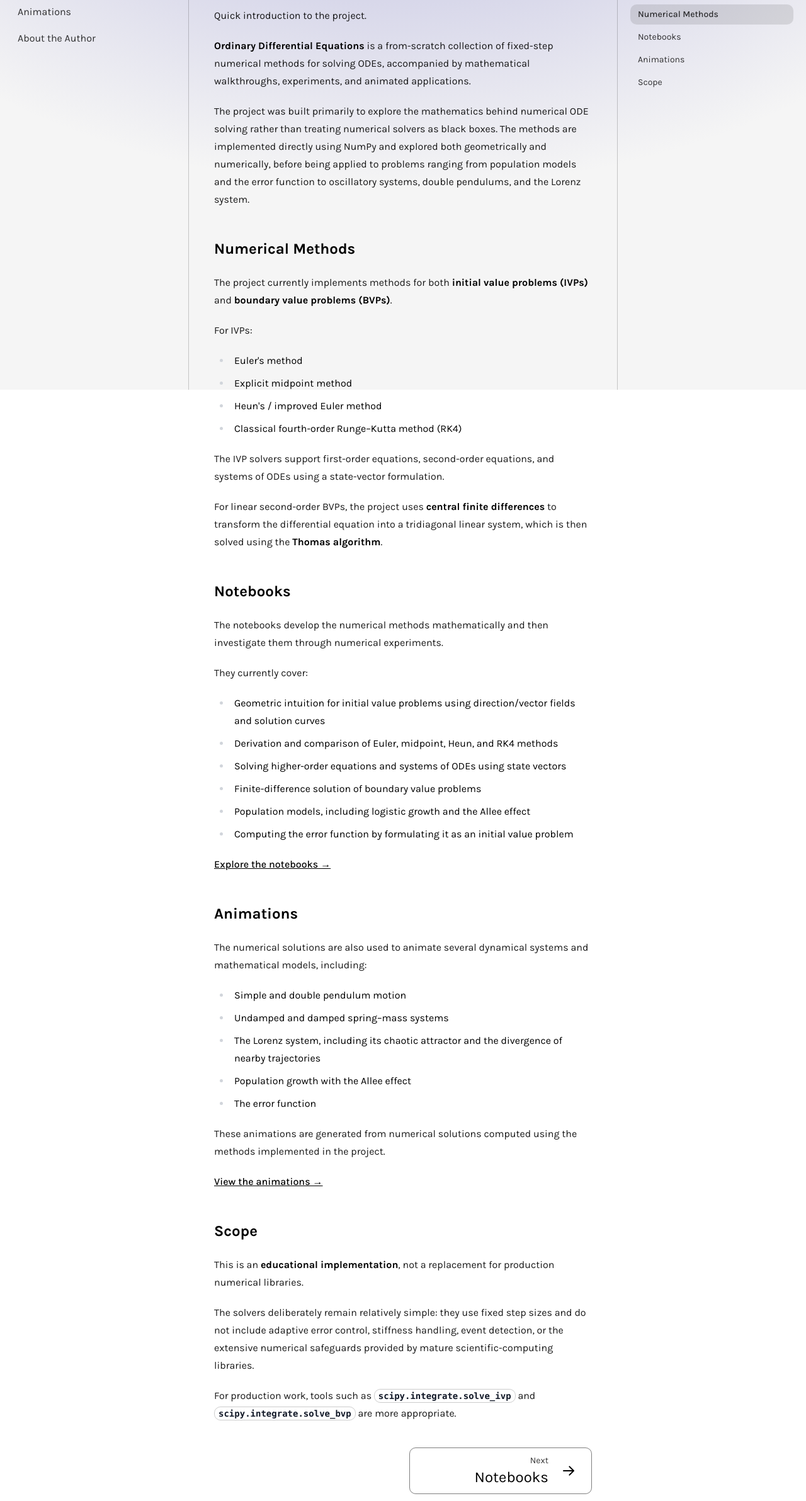
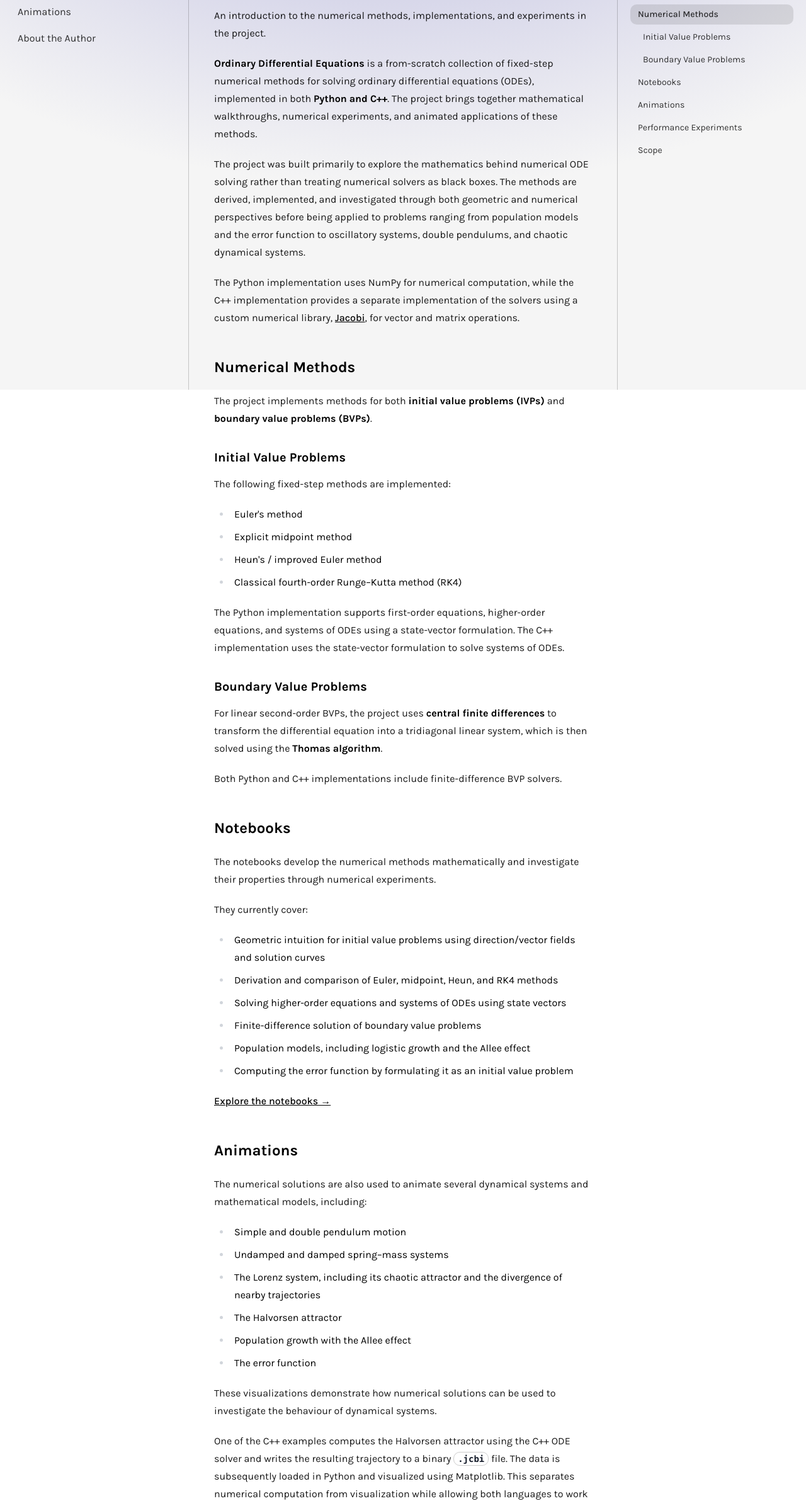
Before and after one commit to OjasRane/Ordinary-Differential-Equations, an Astro site: page /Ordinary-Differential-Equations/en/introduction in a window 1280 px wide. Shown: the part 181-2565 px from the top of the page at 63% size. Built offline with nearby package versions, Linux system fonts and the light colour scheme; Astro itself is replaced by a stand-in of ours.

Commit message:
Updated site after C++ port and Halvorsen Attractor animation

```diff
--- a/src/components/AnimationGrid.astro
+++ b/src/components/AnimationGrid.astro
@@ -35,6 +35,13 @@ const animations = [
     description:
       'Simulation of the Lorenz system, illustrating chaotic dynamics and the emergence of its characteristic strange attractor.',
     src: withBase('/animations/lorenz_attractor.mp4'),
+    type: 'video' as const,
+  },
+  {
+    title: 'Halvorsen Attractor',
+    description:
+      'Numerical simulation of the Halvorsen system computed using the C++ ODE solver and visualized in Python.',
+    src: withBase('/animations/halvorsen_attractor.mp4'),
     type: 'video' as const,
   },
   {
--- a/src/pages/en/introduction.mdx
+++ b/src/pages/en/introduction.mdx
@@ -1,31 +1,39 @@
 ---
 layout: '@/layouts/Markdown.astro'
 title: Introduction
-description: Quick introduction to the project.
+description: An introduction to the numerical methods, implementations, and experiments in the project.
 ---
 
-**Ordinary Differential Equations** is a from-scratch collection of fixed-step numerical methods for solving ODEs, accompanied by mathematical walkthroughs, experiments, and animated applications.
+**Ordinary Differential Equations** is a from-scratch collection of fixed-step numerical methods for solving ordinary differential equations (ODEs), implemented in both **Python and C++**. The project brings together mathematical walkthroughs, numerical experiments, and animated applications of these methods.
 
-The project was built primarily to explore the mathematics behind numerical ODE solving rather than treating numerical solvers as black boxes. The methods are implemented directly using NumPy and explored both geometrically and numerically, before being applied to problems ranging from population models and the error function to oscillatory systems, double pendulums, and the Lorenz system.
+The project was built primarily to explore the mathematics behind numerical ODE solving rather than treating numerical solvers as black boxes. The methods are derived, implemented, and investigated through both geometric and numerical perspectives before being applied to problems ranging from population models and the error function to oscillatory systems, double pendulums, and chaotic dynamical systems.
+
+The Python implementation uses NumPy for numerical computation, while the C++ implementation provides a separate implementation of the solvers using a custom numerical library, [Jacobi](https://github.com/OjasRane/Jacobi), for vector and matrix operations.
 
 ## Numerical Methods
 
-The project currently implements methods for both **initial value problems (IVPs)** and **boundary value problems (BVPs)**.
+The project implements methods for both **initial value problems (IVPs)** and **boundary value problems (BVPs)**.
 
-For IVPs:
+### Initial Value Problems
+
+The following fixed-step methods are implemented:
 
 - Euler's method
 - Explicit midpoint method
 - Heun's / improved Euler method
 - Classical fourth-order Runge–Kutta method (RK4)
 
-The IVP solvers support first-order equations, second-order equations, and systems of ODEs using a state-vector formulation.
+The Python implementation supports first-order equations, higher-order equations, and systems of ODEs using a state-vector formulation. The C++ implementation uses the state-vector formulation to solve systems of ODEs.
+
+### Boundary Value Problems
 
 For linear second-order BVPs, the project uses **central finite differences** to transform the differential equation into a tridiagonal linear system, which is then solved using the **Thomas algorithm**.
 
+Both Python and C++ implementations include finite-difference BVP solvers.
+
 ## Notebooks
 
-The notebooks develop the numerical methods mathematically and then investigate them through numerical experiments.
+The notebooks develop the numerical methods mathematically and investigate their properties through numerical experiments.
 
 They currently cover:
 
@@ -45,17 +53,32 @@ The numerical solutions are also used to animate several dynamical systems and m
 - Simple and double pendulum motion
 - Undamped and damped spring–mass systems
 - The Lorenz system, including its chaotic attractor and the divergence of nearby trajectories
+- The Halvorsen attractor
 - Population growth with the Allee effect
 - The error function
 
-These animations are generated from numerical solutions computed using the methods implemented in the project.
+These visualizations demonstrate how numerical solutions can be used to investigate the behaviour of dynamical systems.
+
+One of the C++ examples computes the Halvorsen attractor using the C++ ODE solver and writes the resulting trajectory to a binary `.jcbi` file. The data is subsequently loaded in Python and visualized using Matplotlib. This separates numerical computation from visualization while allowing both languages to work together.
 
 [View the animations →](../animations/)
 
+## Performance Experiments
+
+Having implementations in both Python and C++ also provides an opportunity to investigate their computational performance.
+
+The project includes benchmarks comparing the two implementations on dynamical systems such as the **Lorenz** and **Halvorsen** systems. The benchmarks measure numerical computation separately from visualization, using repeated runs to compare execution times across the different IVP methods.
+
+These experiments provide a practical way to examine the performance differences between the two implementations while keeping the underlying numerical methods consistent.
+
+The benchmark programs and recorded results are available in the [GitHub repository](https://github.com/OjasRane/Ordinary-Differential-Equations).
+
 ## Scope
 
-This is an **educational implementation**, not a replacement for production numerical libraries.
+This is an **educational and experimental implementation**, not a replacement for production numerical libraries.
 
 The solvers deliberately remain relatively simple: they use fixed step sizes and do not include adaptive error control, stiffness handling, event detection, or the extensive numerical safeguards provided by mature scientific-computing libraries.
 
 For production work, tools such as `scipy.integrate.solve_ivp` and `scipy.integrate.solve_bvp` are more appropriate.
+
+The primary goal of this project is to understand the numerical methods, explore their mathematical foundations, and investigate their behaviour through implementation and experimentation.
```
Also changed, not shown: 1 other file.
